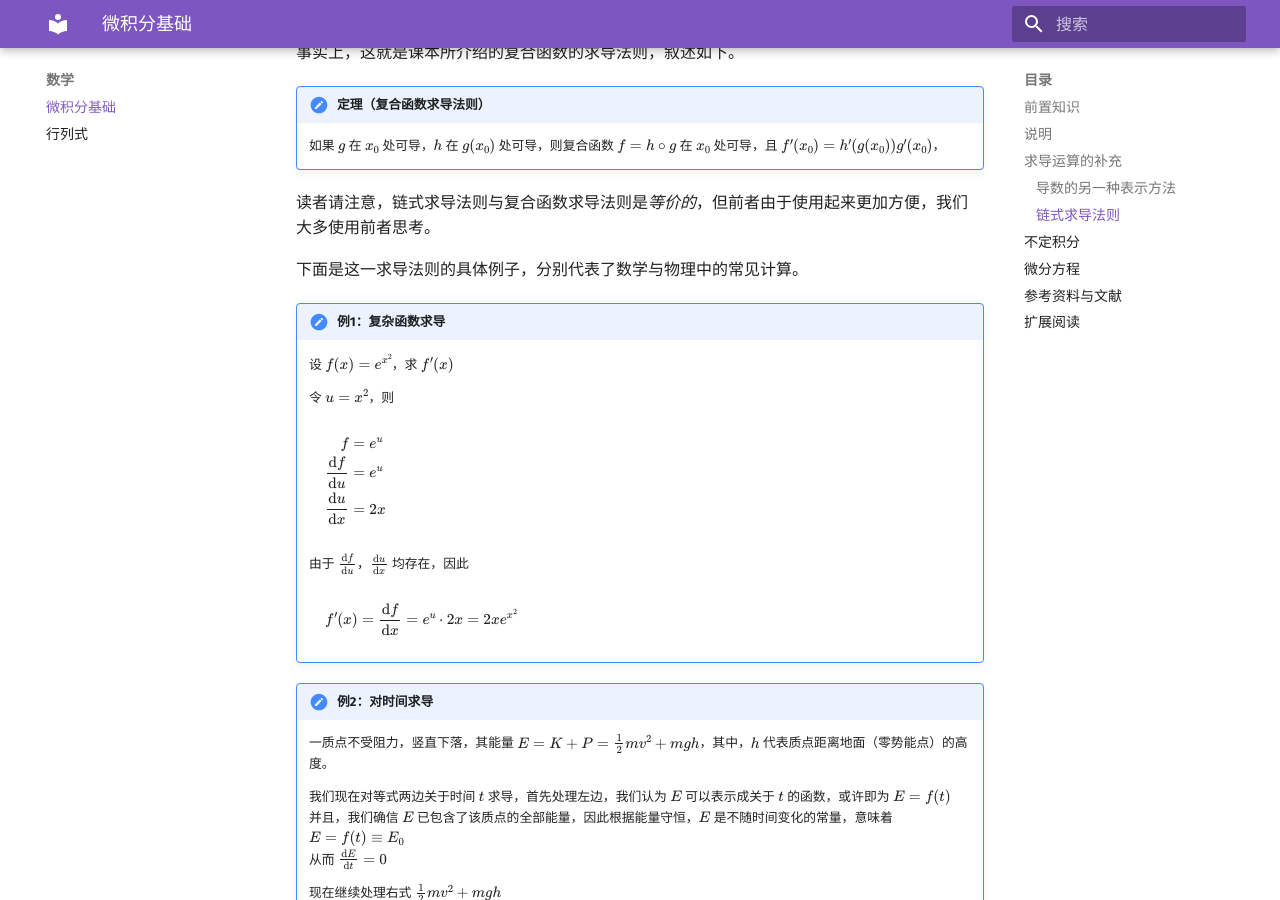
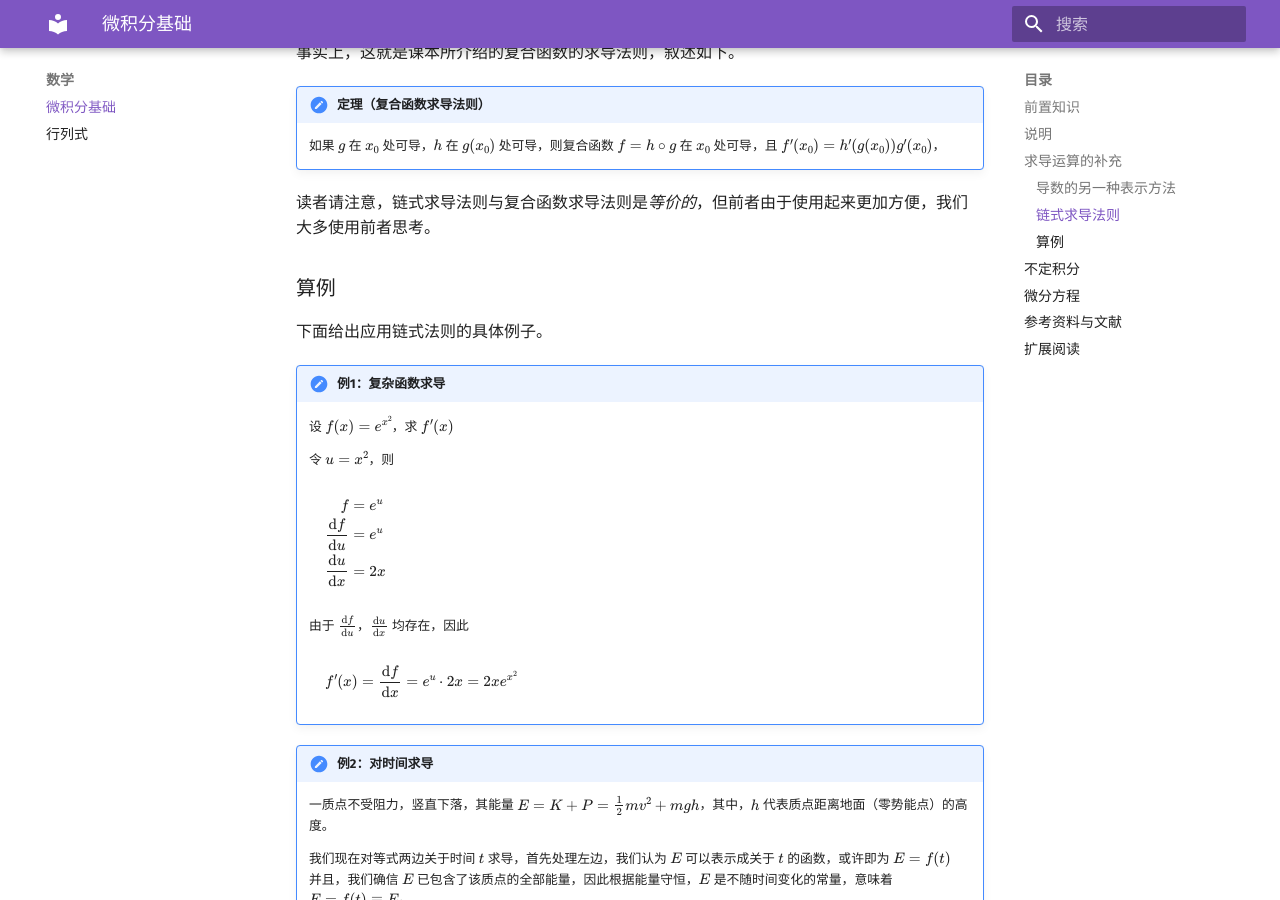
Before and after one commit to Commu-YCYZ/Commu-YCYZ, an MkDocs documentation site: the page built from docs/math/basic_calculus.md, in a window 1280 px wide and 900 px high, scrolled down 1415 px. Built offline with MkDocs 1.6.1 and Material for MkDocs 9.7.7, drawn with Linux system fonts in a browser that asks for light colours; formulas are drawn with MathJax 3.

Commit message:
feat: better formating

```diff
--- a/docs/math/basic_calculus.md
+++ b/docs/math/basic_calculus.md
@@ -44,7 +44,9 @@ $f$ 是关于 $x$ 的函数，但是如果我们找到某个中间变量 $u$，
 
 读者请注意，链式求导法则与复合函数求导法则是*等价的*，但前者由于使用起来更加方便，我们大多使用前者思考。
 
-下面是这一求导法则的具体例子，分别代表了数学与物理中的常见计算。
+### 算例
+
+下面给出应用链式法则的具体例子。
 
 !!! note "例1：复杂函数求导"
     设 $f(x)=e^{x^2}$，求 $f^\prime(x)$
```
Also changed, not shown: docs/index.md (+1 -1 lines).
